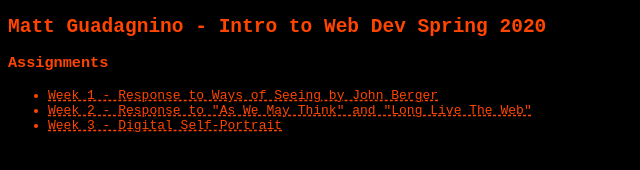
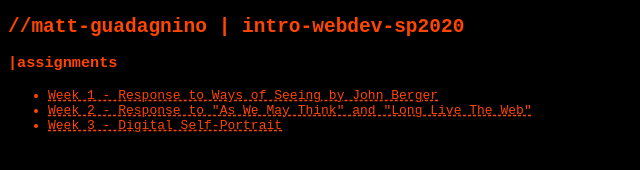
Before and after one commit to mag917/mag917.github.io, a plain HTML site: page webdev/index.html in a window 1280 px wide. Shown: the whole page, without its empty margins (0-640 px from the left). Drawn offline with Linux system fonts and the light colour scheme.

Commit message:
Update index.html

```diff
--- a/webdev/index.html
+++ b/webdev/index.html
@@ -2,13 +2,13 @@
 <html>
 
 	<head>
-		<title>Intro to Web Development Homepage - Matt Guadagnino</title>
+		<title>Intro to Web Development Homepage | Matt Guadagnino</title>
 		<link rel="stylesheet" type="text/css" href="stylesheet.css">
 	</head>
 
 	<body>
-		<h2>Matt Guadagnino - Intro to Web Dev Spring 2020</h2>
-		<h3>Assignments</h3>
+		<h2>//matt-guadagnino | intro-webdev-sp2020</h2>
+		<h3>|assignments</h3>
 		<ul>
 		<li><a href="week01/"> Week 1 - Response to Ways of Seeing by John Berger</a></li>
 
```
